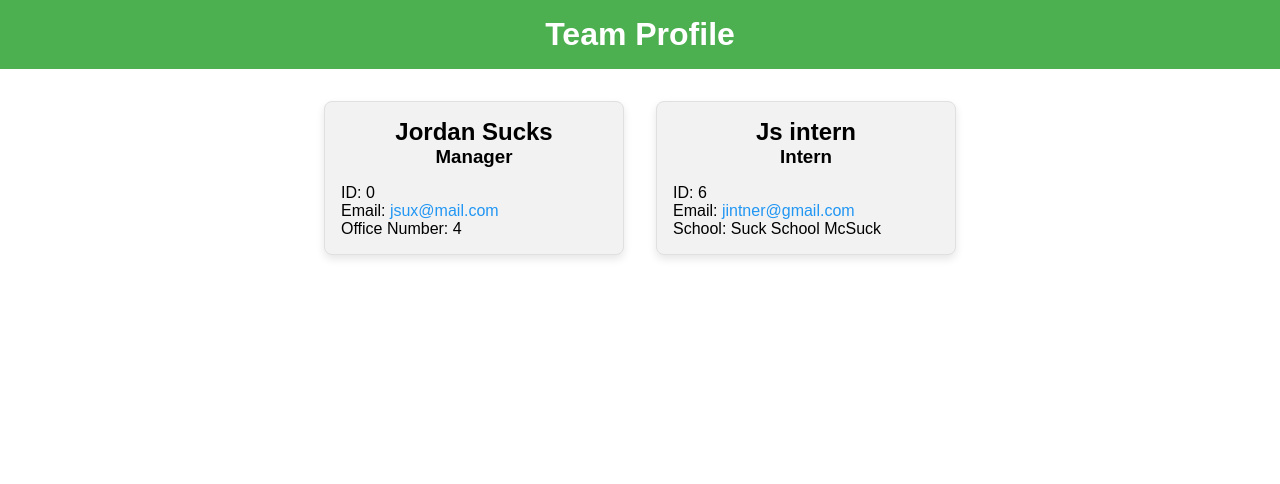
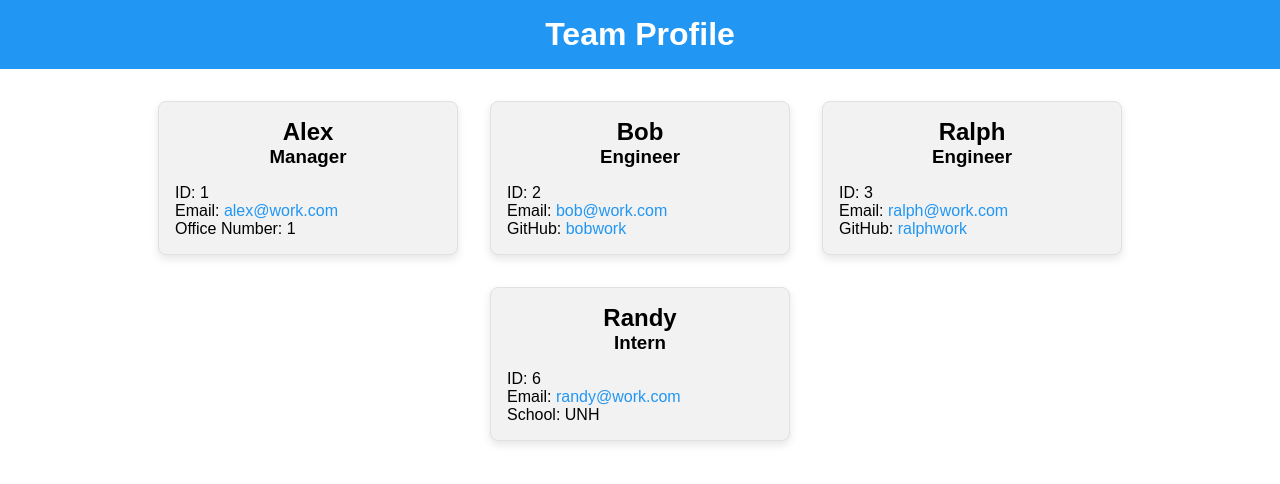
Before and after one commit to Tunestring/m10challenge, a website: page src/output/team-profile.html in a window 1280 px wide. Drawn offline with Linux system fonts and the light colour scheme.

Commit message:
updated soem generateCSS

```diff
--- a/src/output/team-profile.html
+++ b/src/output/team-profile.html
@@ -18,7 +18,7 @@
             height: 100%;
         }
         header {
-            background-color: #4CAF50;
+            background-color: #2196F3;
             color: white;
             text-align: center;
             padding: 1em;
@@ -61,26 +61,52 @@
 
     <div class="employee-card">
         <div class="card-header">
-            <h2>Jordan Sucks</h2>
+            <h2>Alex</h2>
             <h3>Manager</h3>
         </div>
         <div class="card-body">
-            <p>ID: 0</p>
-            <p>Email: <a href="mailto:jsux@mail.com">jsux@mail.com</a></p>
-            <p>Office Number: 4</p>
+            <p>ID: 1</p>
+            <p>Email: <a href="mailto:alex@work.com">alex@work.com</a></p>
+            <p>Office Number: 1</p>
         </div>
     </div>
 
 
     <div class="employee-card">
         <div class="card-header">
-            <h2>Js intern</h2>
+            <h2>Bob</h2>
+            <h3>Engineer</h3>
+        </div>
+        <div class="card-body">
+            <p>ID: 2</p>
+            <p>Email: <a href="mailto:bob@work.com">bob@work.com</a></p>
+            <p>GitHub: <a href="https://github.com/bobwork" target="_blank">bobwork</a></p>
+        </div>
+    </div>
+
+
+    <div class="employee-card">
+        <div class="card-header">
+            <h2>Ralph</h2>
+            <h3>Engineer</h3>
+        </div>
+        <div class="card-body">
+            <p>ID: 3</p>
+            <p>Email: <a href="mailto:ralph@work.com">ralph@work.com</a></p>
+            <p>GitHub: <a href="https://github.com/ralphwork" target="_blank">ralphwork</a></p>
+        </div>
+    </div>
+
+
+    <div class="employee-card">
+        <div class="card-header">
+            <h2>Randy</h2>
             <h3>Intern</h3>
         </div>
         <div class="card-body">
             <p>ID: 6</p>
-            <p>Email: <a href="mailto:jintner@gmail.com">jintner@gmail.com</a></p>
-            <p>School: Suck School McSuck</p>
+            <p>Email: <a href="mailto:randy@work.com">randy@work.com</a></p>
+            <p>School: UNH</p>
         </div>
     </div>
 
```
Lines whose indentation alone changed are shown as unchanged.
